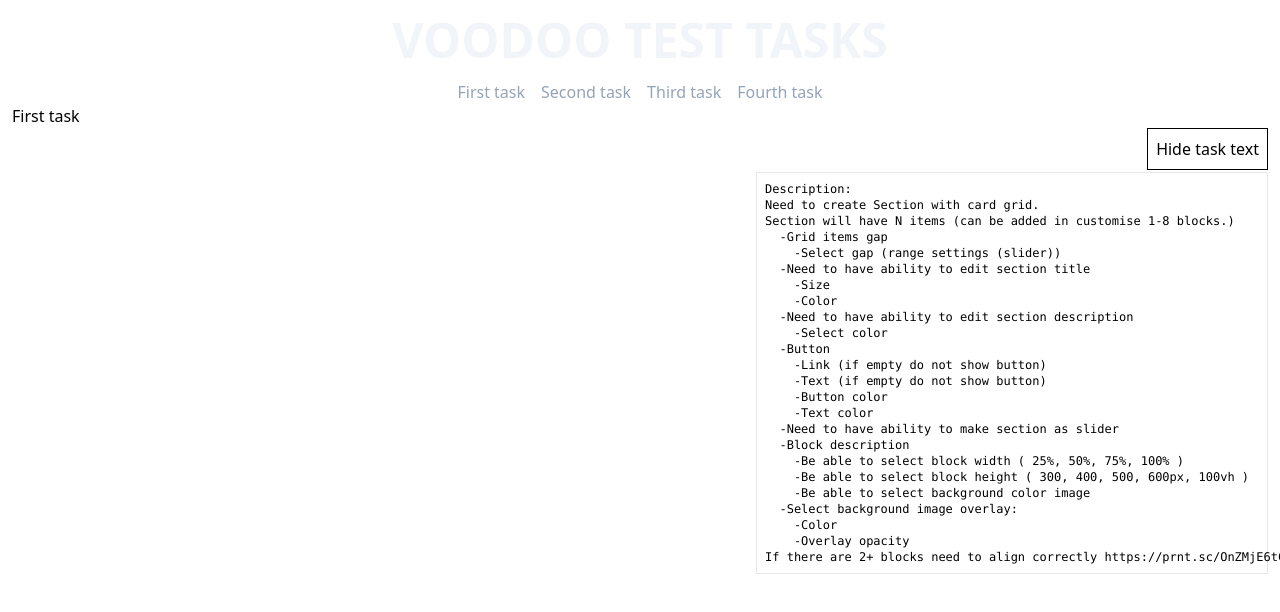
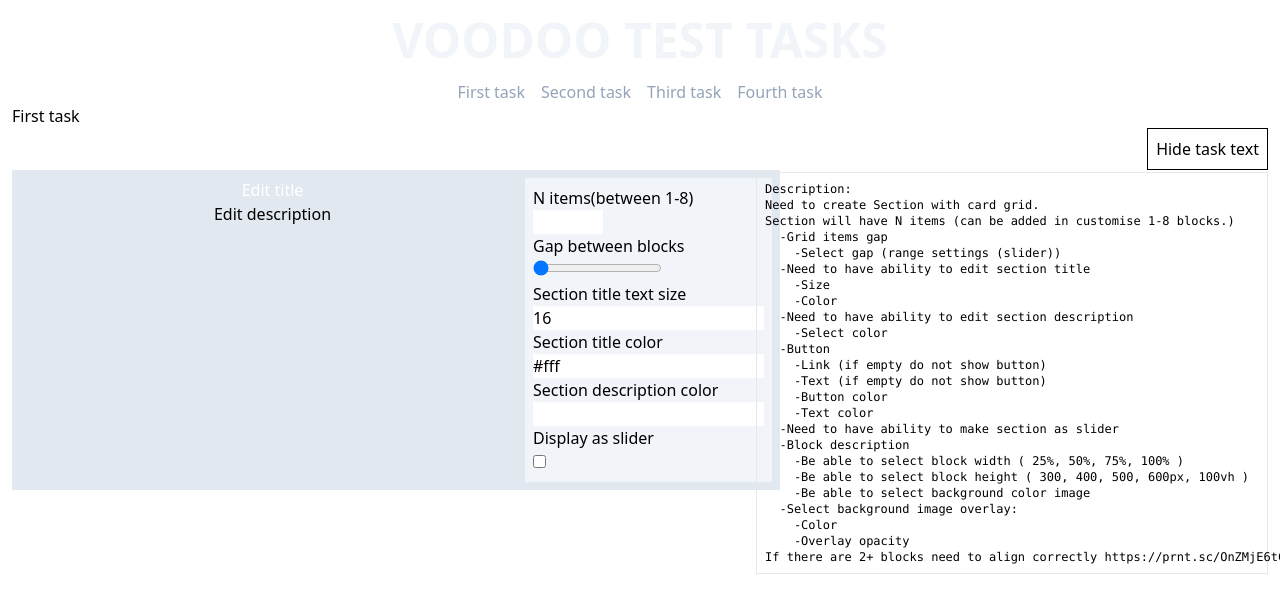
Before and after one commit to Slipmaks/voodoo-test-tasks, a Vue app: page / in a window 1280 px wide. Shown: the top 612 px of the page. Built offline with nearby package versions, Linux system fonts and the light colour scheme.

Commit message:
first task section config

```diff
--- a/src/components/ShowTaskButton.vue
+++ b/src/components/ShowTaskButton.vue
@@ -21,7 +21,6 @@ import { ref, computed } from "vue";
 const isHide = ref(false);
 const switchHidden = () => {
   isHide.value = !isHide.value;
-  console.log(isHide.value);
 };
 const showHideText = computed(() => {
   return isHide.value ? "Show" : "Hide";
--- a/src/components/pages/first/FirstTask.vue
+++ b/src/components/pages/first/FirstTask.vue
@@ -32,10 +32,14 @@ If there are 2+ blocks need to align correctly https://prnt.sc/OnZMjE6tCr0s</pre
       </template>
     </ShowTaskButton>
   </div>
+  <div>
+    <Section></Section>
+  </div>
 </template>
 
 <script setup>
 import ShowTaskButton from "../../ShowTaskButton.vue";
+import Section from "./Section.vue";
 </script>
 
 <style></style>
--- /dev/null
+++ b/src/components/pages/first/Section.vue
@@ -0,0 +1,97 @@
+<template>
+  <div class="wrapper">
+    <div class="section">
+      <h2
+        @click="editTitle(true)"
+        v-if="!showTitleInput"
+        :style="{
+          'font-size': sectionTitleSize + 'px',
+          color: sectionTitleColor,
+        }"
+      >
+        {{ title }}
+      </h2>
+      <input
+        type="text"
+        ref="titleInput"
+        v-if="showTitleInput"
+        @keydown.enter="setTitle"
+        @blur="editTitle(false)"
+      />
+      <p @click="editDescription(true)" v-if="!showDescriptionInput">
+        {{ description }}
+      </p>
+      <input
+        type="text"
+        ref="descriptionInput"
+        v-if="showDescriptionInput"
+        @keydown.enter="setDescription"
+        @blur="editDescription(false)"
+      />
+    </div>
+    <div class="global-settings">
+      <div>
+        <p>N items(between 1-8)</p>
+        <input type="number" min="1" max="8" />
+      </div>
+      <div>
+        <p>Gap between blocks</p>
+        <input type="range" value="0" min="0" max="10" />
+      </div>
+      <div>
+        <p>Section title text size</p>
+        <input type="text" v-model="sectionTitleSize" />
+      </div>
+      <div>
+        <p>Section title color</p>
+        <input type="text" v-model="sectionTitleColor" />
+      </div>
+      <div>
+        <p>Section description color</p>
+        <input type="text" />
+      </div>
+      <div>
+        <p>Display as slider</p>
+        <input type="checkbox" />
+      </div>
+    </div>
+  </div>
+</template>
+<script setup>
+import { ref } from "vue";
+
+const title = ref("Edit title");
+const description = ref("Edit description");
+const titleInput = ref(null);
+const descriptionInput = ref(null);
+const showTitleInput = ref(false);
+const showDescriptionInput = ref(false);
+const sectionTitleSize = ref("16");
+const sectionTitleColor = ref("#fff");
+
+const editTitle = (val) => {
+  showTitleInput.value = val;
+};
+const setTitle = () => {
+  title.value = titleInput.value.value;
+  showTitleInput.value = false;
+};
+const editDescription = (val) => {
+  showDescriptionInput.value = val;
+};
+const setDescription = () => {
+  description.value = descriptionInput.value.value;
+  showDescriptionInput.value = false;
+};
+</script>
+<style scoped>
+.wrapper {
+  @apply bg-slate-200 max-w-3xl flex justify-between p-2;
+}
+.section {
+  @apply flex items-center flex-col w-full;
+}
+.global-settings {
+  @apply bg-slate-100 p-2;
+}
+</style>
```
